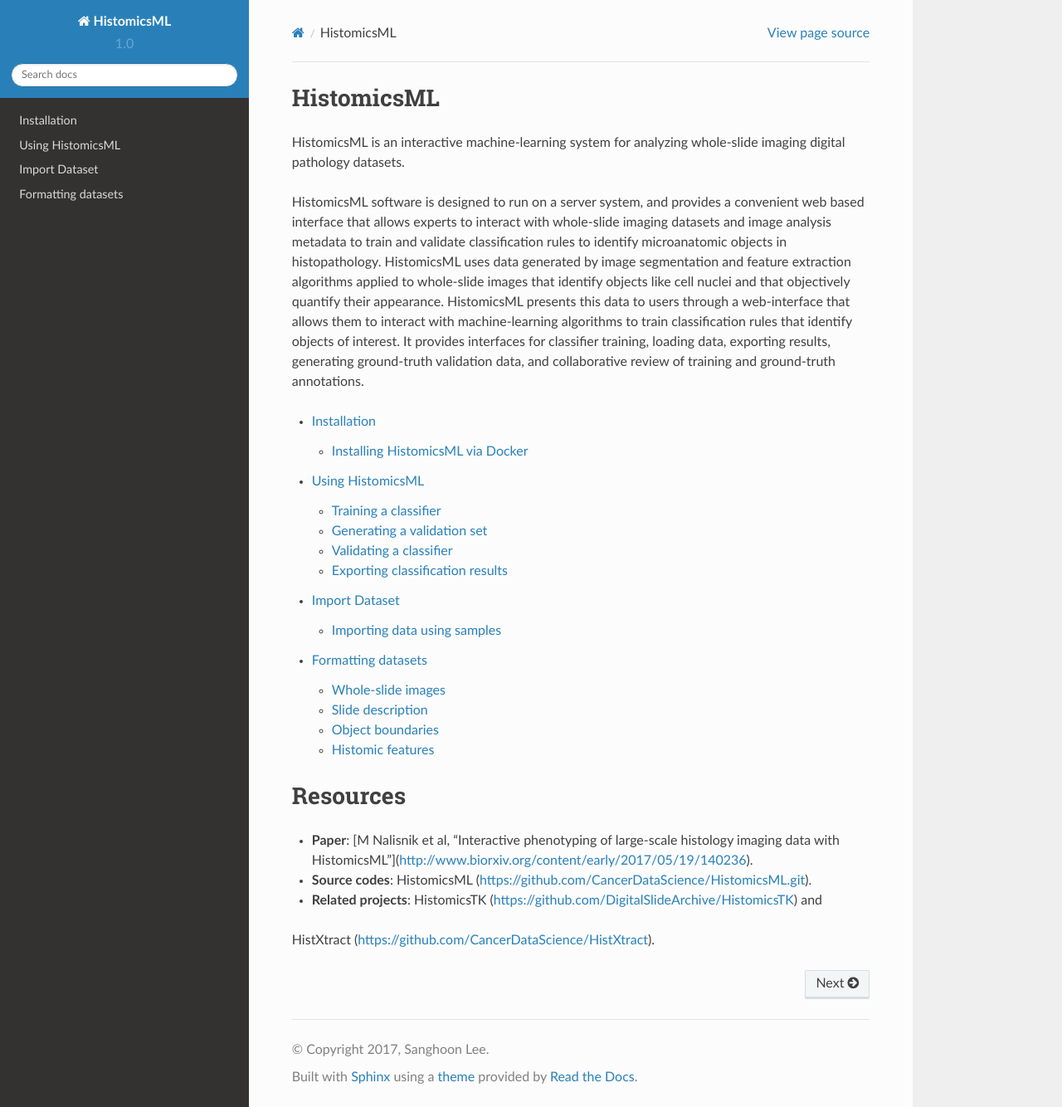
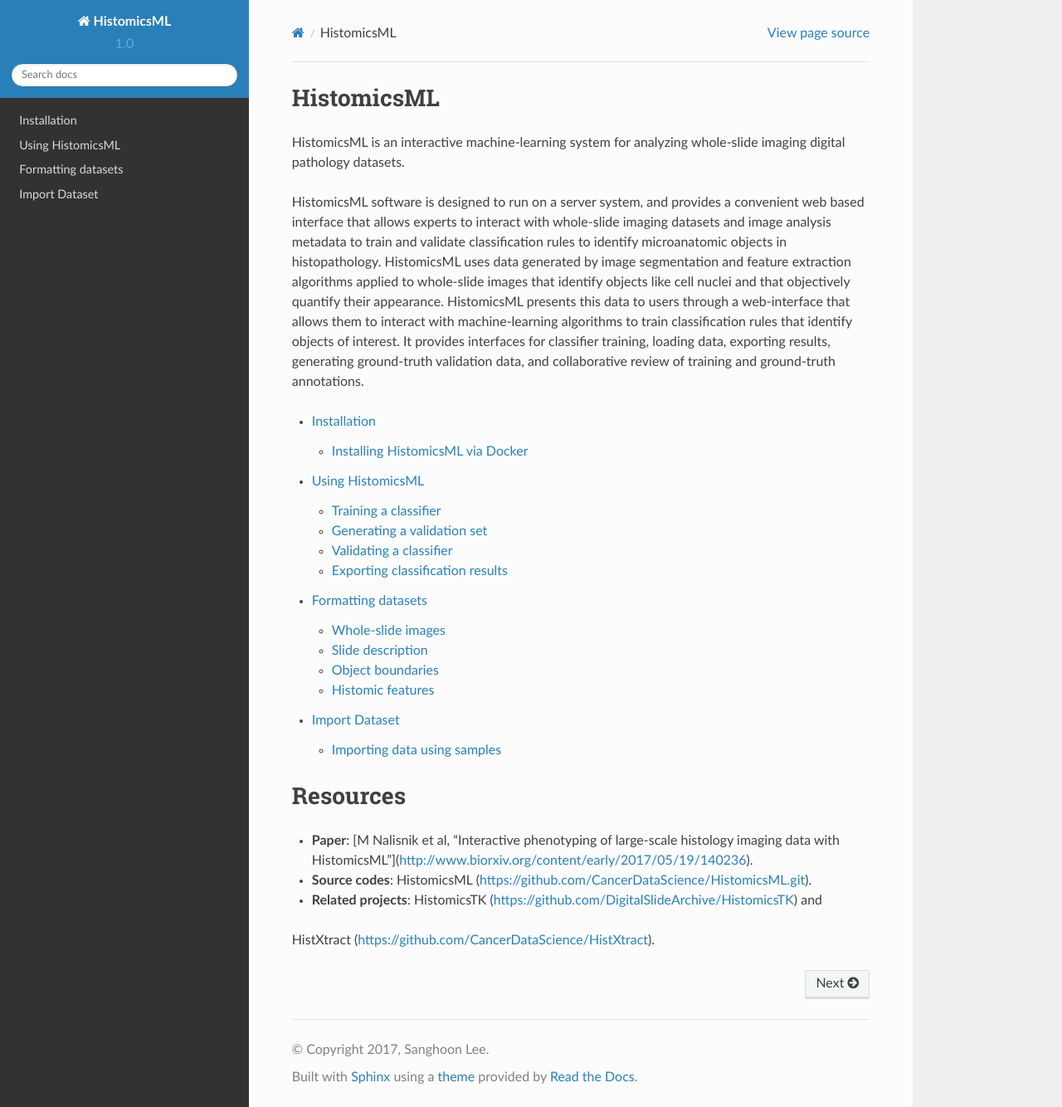
Before and after one commit to PathologyDataScience/HistomicsML, a Sphinx documentation site: the page built from docs/index.rst, in a window 1280 px wide and 1334 px high. Shown: the whole window at 83% size. Built offline with Sphinx 7.4.7 and the Read the Docs theme 2.0.0, drawn with Linux system fonts in a browser that asks for light colours.

```diff
--- a/docs/index.rst
+++ b/docs/index.rst
@@ -10,8 +10,9 @@ HistomicsML software is designed to run on a server system, and provides a conve
 
    installation
    example
+   data-format
    data-import
-   data-format
+
 
 Resources
 =========
```
